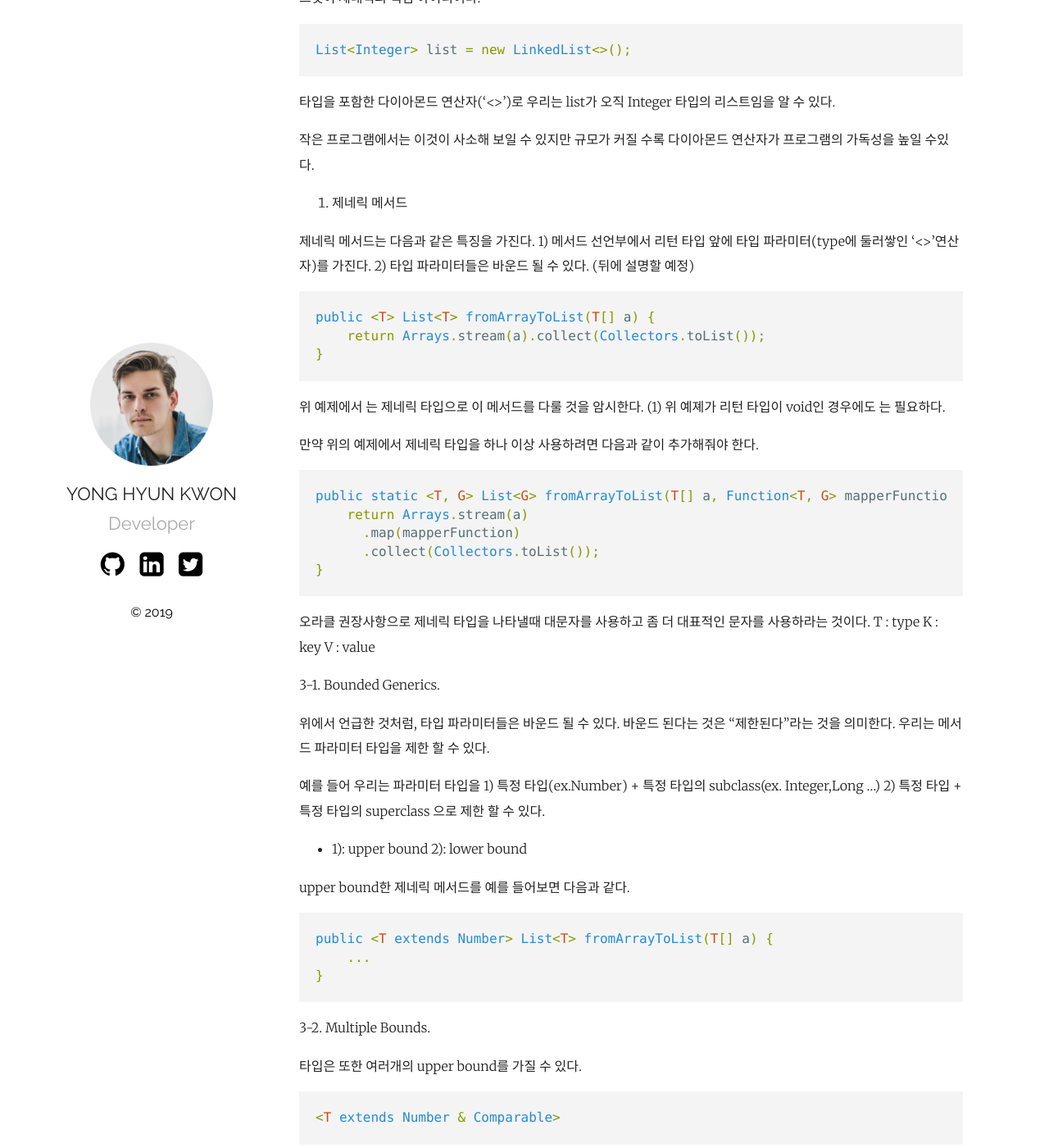
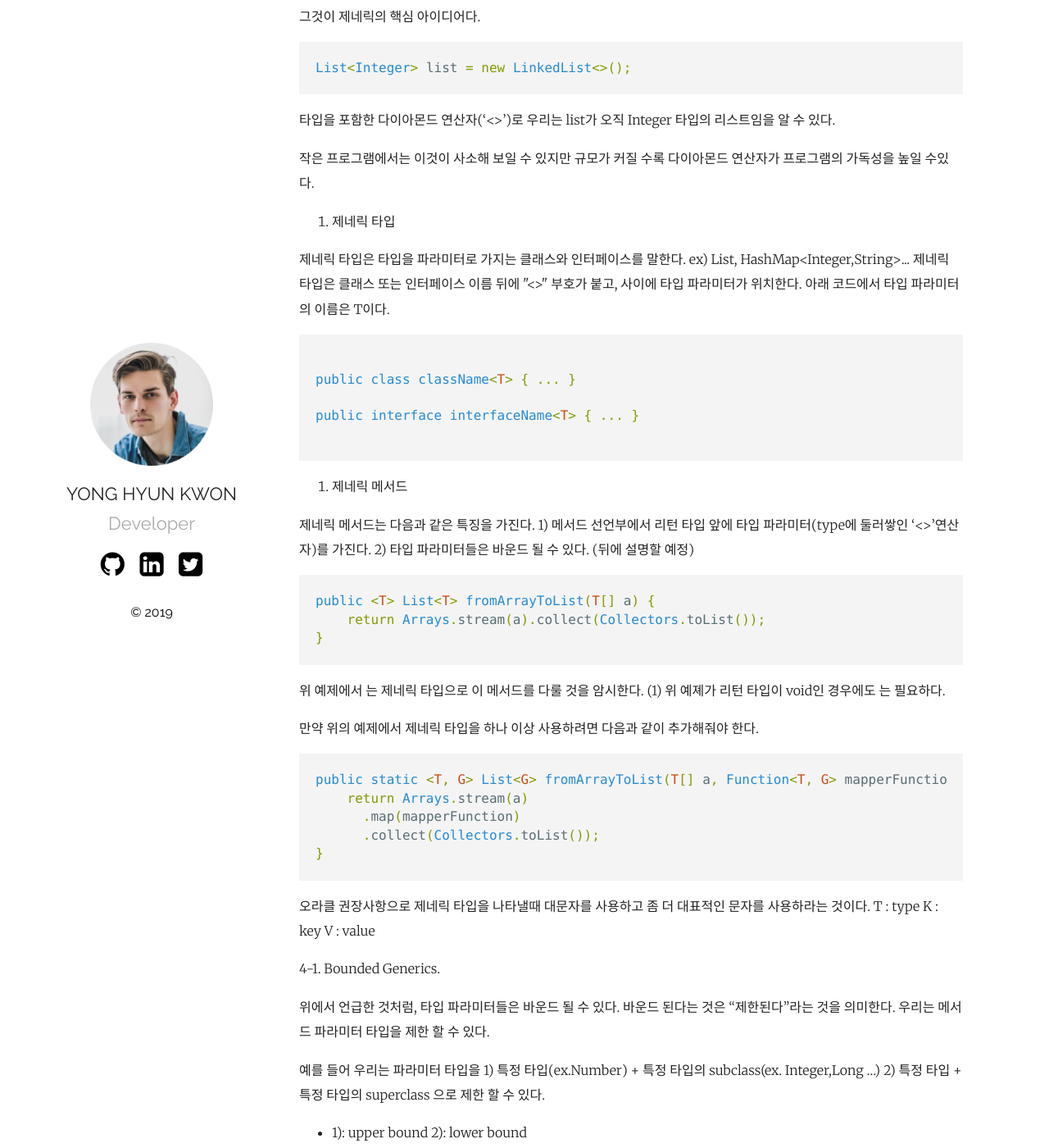
Before and after one commit to jayyhkwon/jayyhkwon.github.io_deprecated, a Jekyll site: the page built from _posts/2019-09-18-java Generics.markdown, in a window 1280 px wide and 1400 px high, scrolled down 1113 px. Shown: the whole window at 82% size. Built offline with Jekyll 4.4.1, drawn with Linux system fonts in a browser that asks for light colours; some of the changed text lies outside the part shown.

Commit message:
9/18 포스팅(generics) 내용 추가

````diff
--- a/_posts/2019-09-18-java Generics.markdown
+++ b/_posts/2019-09-18-java Generics.markdown
@@ -12,11 +12,12 @@ https://www.baeldung.com/java-generics 를 번역하며 공부한 내용을 정
 	목차
 	1. 소개
 	2. 제네릭의 필요성
-	3. 제네릭 메서드
-	4. 와일드카드('?')의 사용
-	5. 타입 소거자 (Type Erasure)
-	6. 제네릭과 원시 데이터 타입
-	7. 결론
+	3. 제네릭 타입
+	4. 제네릭 메서드
+	5. 와일드카드('?')의 사용
+	6. 타입 소거자 (Type Erasure)
+	7. 제네릭과 원시 데이터 타입
+	8. 결론
 
 1. 소개
 
@@ -62,8 +63,21 @@ List<Integer> list = new LinkedList<>();
 작은 프로그램에서는 이것이 사소해 보일 수 있지만
 규모가 커질 수록 다이아몬드 연산자가 프로그램의 가독성을 높일 수있다.
 
+3. 제네릭 타입
 
-3. 제네릭 메서드
+ 제네릭 타입은 타입을 파라미터로 가지는 클래스와 인터페이스를 말한다. ex) List<String>, HashMap<Integer,String>...
+ 제네릭 타입은 클래스 또는 인터페이스 이름 뒤에 "<>" 부호가 붙고, 사이에 타입 파라미터가 위치한다.
+ 아래 코드에서 타입 파라미터의 이름은 T이다.
+
+```java
+
+public class className<T> { ... }
+
+public interface interfaceName<T> { ... }
+
+```
+
+4. 제네릭 메서드
 
 제네릭 메서드는 다음과 같은 특징을 가진다.
 	1) 메서드 선언부에서 리턴 타입 앞에 타입 파라미터(type에 둘러쌓인 '<>'연산자)를 가진다.
@@ -91,7 +105,7 @@ T : type
 K : key
 V : value
 
-3-1. Bounded Generics.
+4-1. Bounded Generics.
 
 위에서 언급한 것처럼, 타입 파라미터들은 바운드 될 수 있다.
 바운드 된다는 것은 "제한된다"라는 것을 의미한다.
@@ -110,7 +124,7 @@ public <T extends Number> List<T> fromArrayToList(T[] a) {
 }
 ```
 
-3-2. Multiple Bounds.
+4-2. Multiple Bounds.
 
 타입은 또한 여러개의 upper bound를 가질 수 있다.
 ```java
@@ -119,7 +133,7 @@ public <T extends Number> List<T> fromArrayToList(T[] a) {
 첫 번째 타입은 클래스이며, 두 번째 타입은 인터페이스여야만 한다.
 그렇지 않으면 컴파일 에러가 발생한다.
 
-4.2. 와일드 카드 사용
+5. 와일드 카드 사용
 
 자바에서 와일드카드는 '?'로 나타낼 수 있으며, unknown type으로 추론된다.
 와일드카드는 제네릭과 함꼐 사용할 때 유용하며 파라미터로써 사용될 수 있다.
````
Also changed, not shown: other parts of _posts/2019-09-18-java Generics.markdown (+3 -3 lines).
